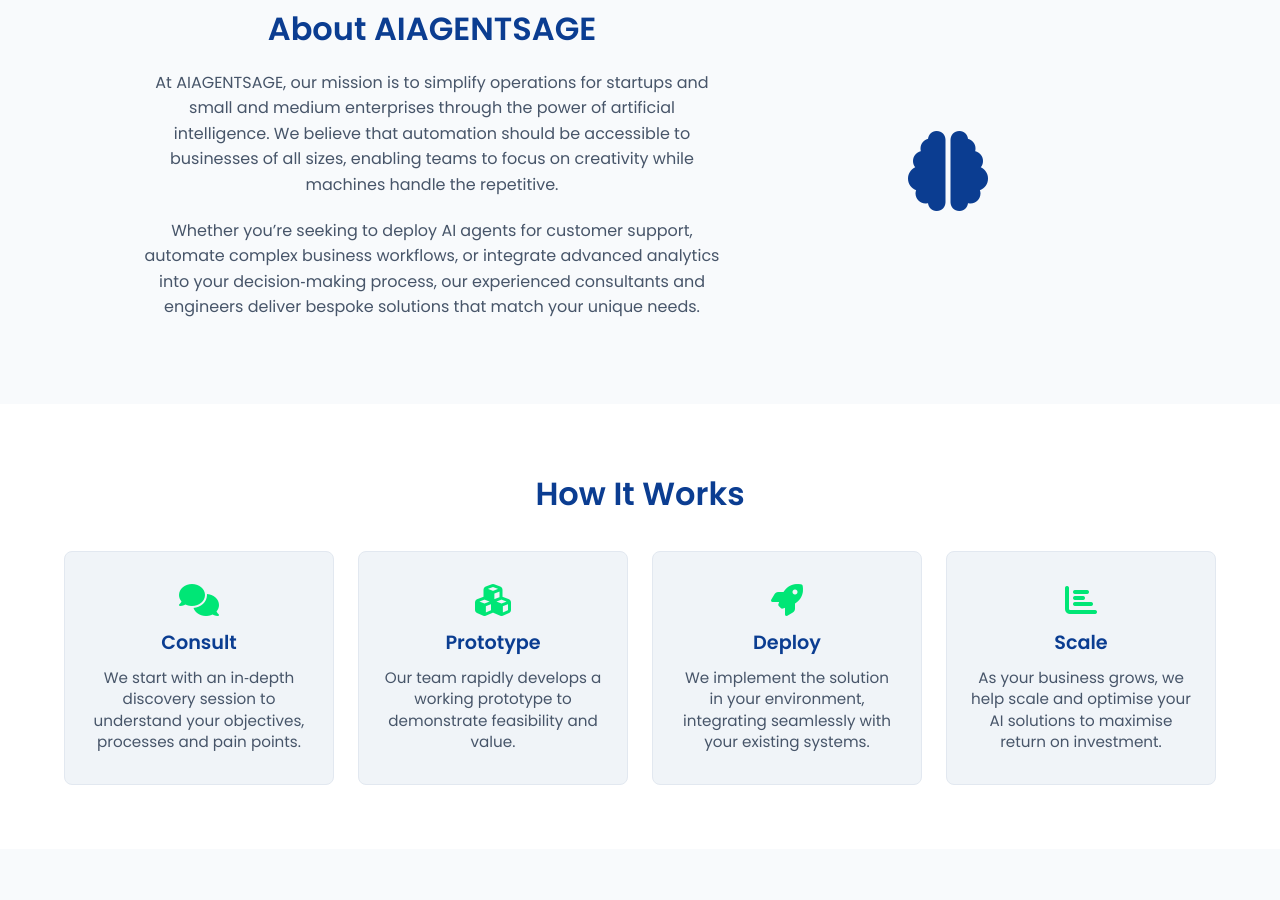
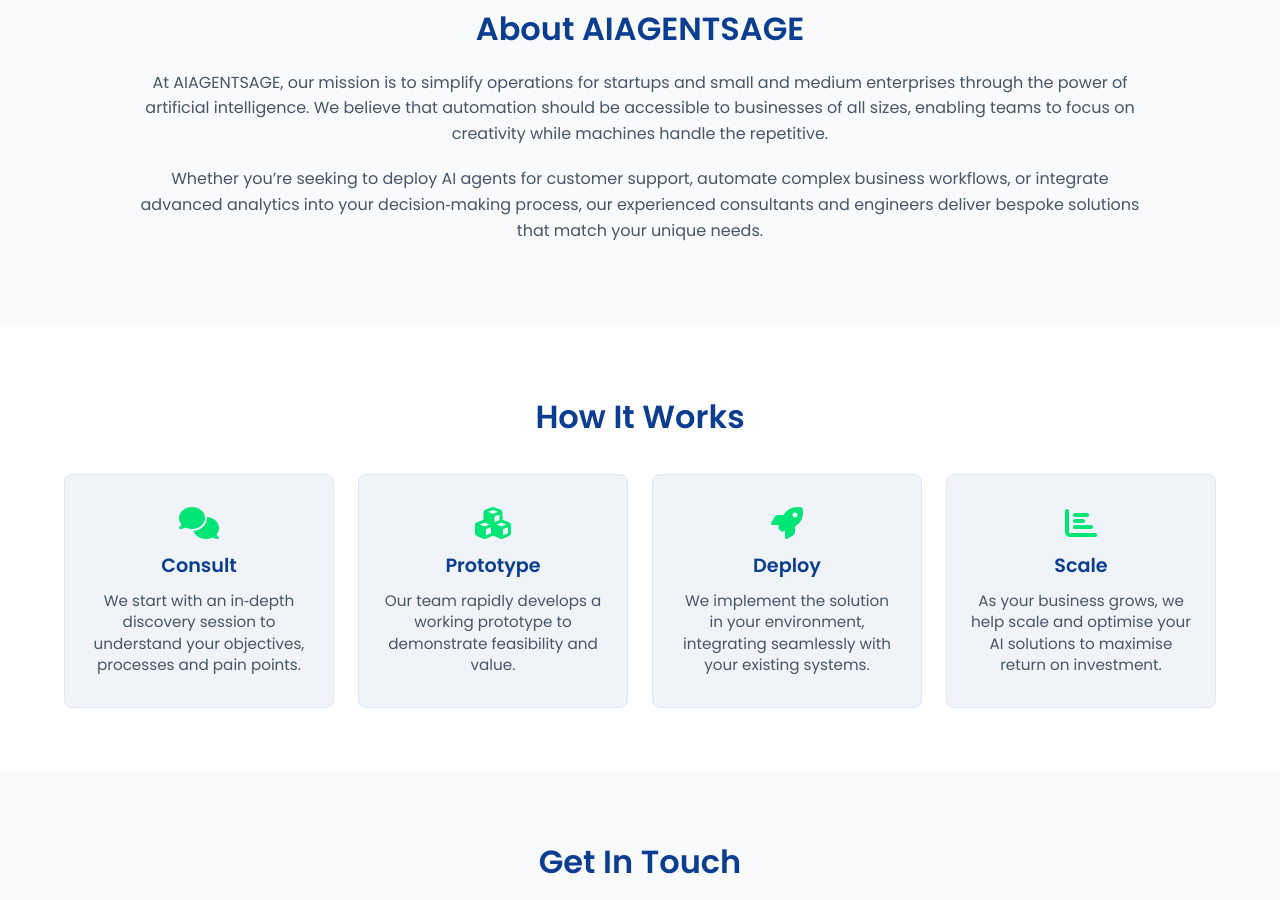
Before and after one commit to PrasaathAIA/WEbsite, a website: page index.html in a window 1280 px wide. Shown: the part 1593-2493 px from the top of the page. Drawn offline with Linux system fonts and the light colour scheme; a small style sheet from the web is missing.

Commit message:
Update index.html

```diff
--- a/index.html
+++ b/index.html
@@ -141,10 +141,6 @@
               your unique needs.
             </p>
           </div>
-          <div class="about-image">
-            <!-- Decorative graphic using Font Awesome icon -->
-            <i class="fa-solid fa-brain about-icon" aria-hidden="true"></i>
-          </div>
         </div>
       </section>
 
```
